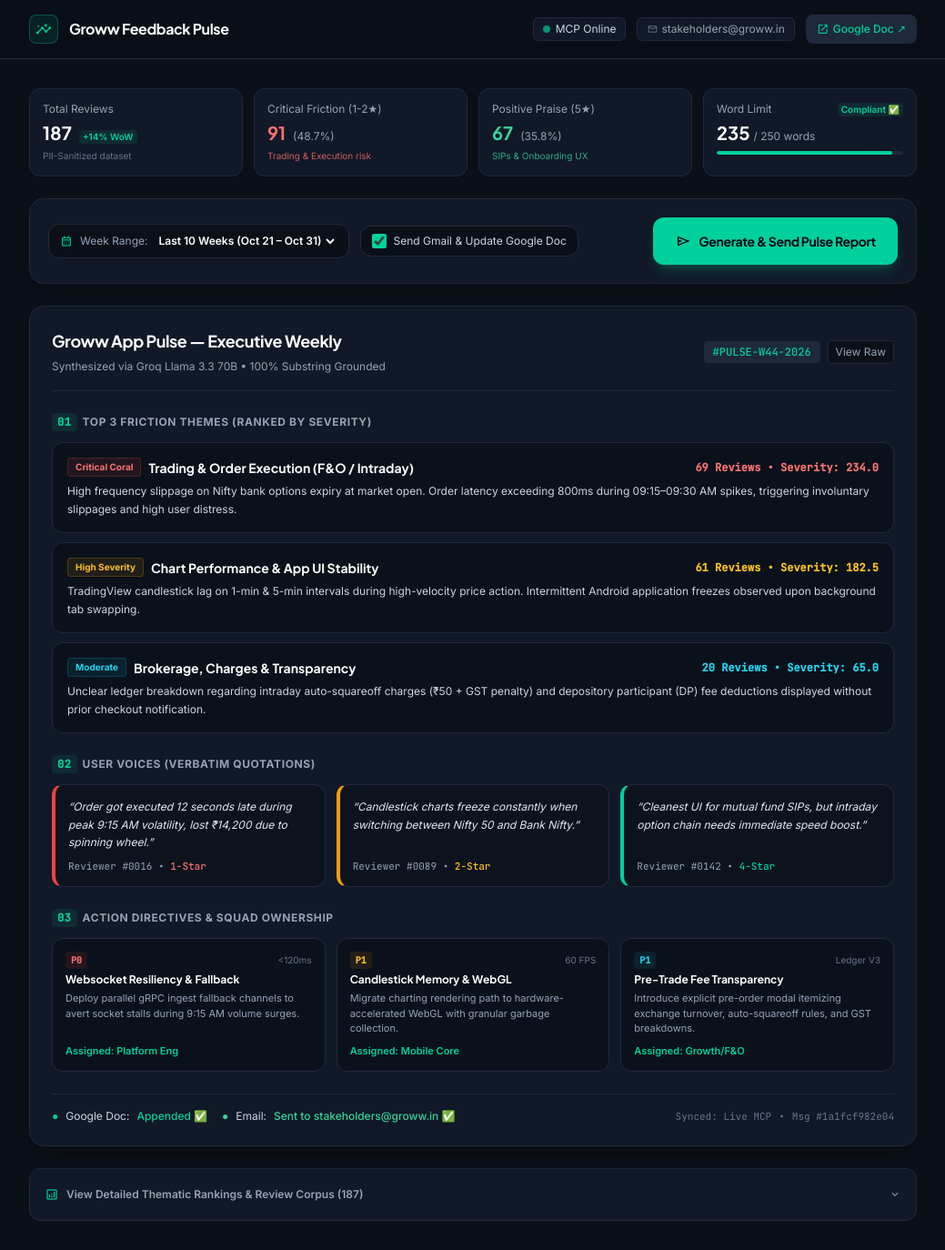
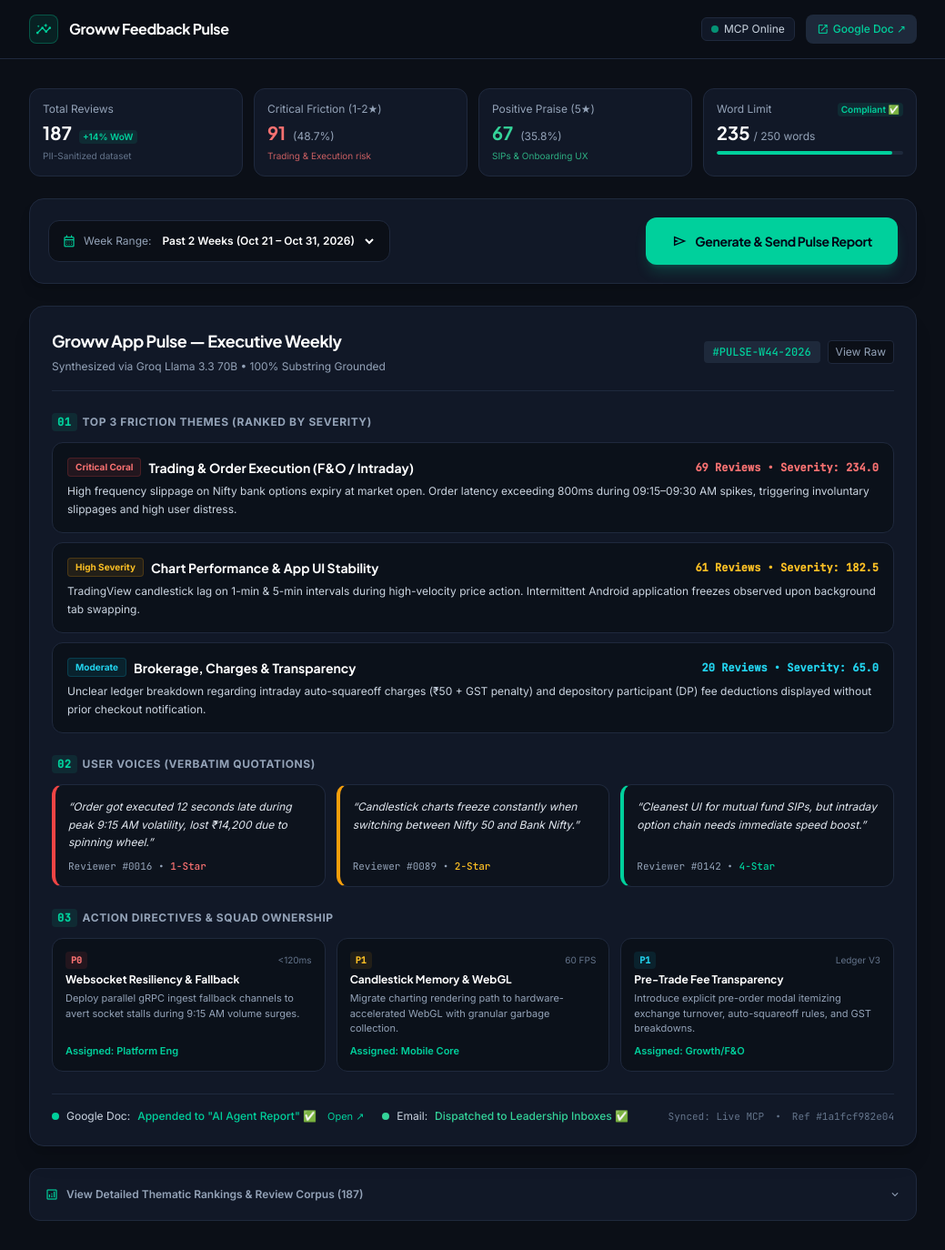
Before and after one commit to nagesh-labs/ai-agent-pulse-report-generation, a FastAPI app: page / in a window 1280 px wide. Shown: the whole page at 91% size, without its empty margins (120-1159 px from the left). Run offline with FastAPI, Linux system fonts and the light colour scheme; parts of the project's set-up code (start-up, migrations or seed data) failed here and were passed over; some libraries are stand-ins or nearby versions.

Commit message:
refactor: remove raw email from banner and delivery strip, correct week dropdown, remove redundant checkbox

```diff
--- a/src/templates/index.html
+++ b/src/templates/index.html
@@ -74,10 +74,6 @@
           <span class="h-2 w-2 rounded-full bg-brand animate-pulse"></span>
           <span>MCP Online</span>
         </div>
-        <div class="hidden sm:flex items-center gap-1 px-2.5 py-1 rounded-md bg-surface-card border border-surface-border text-slate-400">
-          <span class="material-symbols-outlined text-xs text-slate-500">mail</span>
-          <span class="truncate max-w-[160px]">{{ target_email }}</span>
-        </div>
         <a class="flex items-center gap-1 px-3 py-1.5 rounded-lg bg-surface-subtle hover:bg-slate-700 text-brand text-xs font-medium transition-all" href="{{ target_doc_url }}" target="_blank">
           <span class="material-symbols-outlined text-sm">open_in_new</span>
           <span>Google Doc ↗</span>
@@ -141,38 +137,32 @@
     </section>
 
     <!-- LAYER 2: Core Action Bar (Select Week Range + Generate & Send Report) -->
-    <section class="p-5 rounded-2xl bg-surface-card border border-surface-border shadow-lg flex flex-col sm:flex-row items-center justify-between gap-4">
+    <section class="p-4 sm:p-5 rounded-2xl bg-surface-card border border-surface-border shadow-lg flex flex-col sm:flex-row items-center justify-between gap-4">
 
-      <!-- Week Range Selector & Options -->
-      <div class="flex flex-wrap items-center gap-3 w-full sm:w-auto">
-        <div class="flex items-center gap-2 px-3 py-2 rounded-xl bg-surface-bg border border-surface-border text-xs">
-          <span class="material-symbols-outlined text-sm text-brand">calendar_month</span>
+      <!-- Week Range Selector -->
+      <div class="flex items-center gap-3 w-full sm:w-auto">
+        <div class="flex items-center gap-2 px-3.5 py-2.5 rounded-xl bg-surface-bg border border-surface-border text-xs w-full sm:w-auto">
+          <span class="material-symbols-outlined text-base text-brand">calendar_month</span>
           <span class="text-slate-400">Week Range:</span>
-          <select class="bg-transparent text-white font-semibold focus:outline-none cursor-pointer" id="week-range-select">
-            <option value="4" class="bg-surface-card text-white">Last 4 Weeks</option>
-            <option value="8" class="bg-surface-card text-white">Last 8 Weeks</option>
-            <option value="10" selected class="bg-surface-card text-white">Last 10 Weeks (Oct 21 – Oct 31)</option>
-            <option value="12" class="bg-surface-card text-white">Last 12 Weeks</option>
+          <select class="bg-transparent text-white font-semibold focus:outline-none cursor-pointer pr-2" id="week-range-select">
+            <option value="1" class="bg-surface-card text-white">Past 1 Week (Recent Spike)</option>
+            <option value="2" selected class="bg-surface-card text-white">Past 2 Weeks (Oct 21 – Oct 31, 2026)</option>
+            <option value="4" class="bg-surface-card text-white">Past 4 Weeks (Monthly Scope)</option>
+            <option value="8" class="bg-surface-card text-white">Past 8 Weeks (Bi-Monthly Trend)</option>
+            <option value="12" class="bg-surface-card text-white">Past 12 Weeks (Quarterly Scope)</option>
           </select>
-          <!-- Hidden input slider for backward compatibility -->
-          <input class="hidden" id="lookback-slider" max="12" min="4" type="range" value="10"/>
-          <span class="hidden" id="lookback-label">10 wks</span>
-        </div>
-
-        <!-- Mode Toggle (Live Sync vs Preview) -->
-        <label class="flex items-center gap-2 cursor-pointer text-xs text-slate-300 px-3 py-2 rounded-xl bg-surface-bg border border-surface-border">
-          <input type="checkbox" checked id="send-dispatch-checkbox" class="accent-brand cursor-pointer w-4 h-4 rounded"/>
-          <span>Send Gmail &amp; Update Google Doc</span>
-          <!-- Hidden elements for test compatibility -->
+          <!-- Hidden inputs for backward compatibility -->
+          <input class="hidden" id="lookback-slider" max="12" min="1" type="range" value="2"/>
+          <span class="hidden" id="lookback-label">2 wks</span>
           <button class="hidden" id="dryrun-toggle"><span></span></button>
           <span class="hidden" id="dryrun-status">Live MCP Sync</span>
           <button class="hidden" id="btn-source-cached"></button>
           <button class="hidden" id="btn-source-live"></button>
-        </label>
+        </div>
       </div>
 
       <!-- Prominent Primary Action Button -->
-      <button class="w-full sm:w-auto px-6 py-3 rounded-xl bg-brand hover:bg-brand-hover text-slate-950 font-heading font-bold text-sm tracking-tight shadow-lg shadow-brand/20 active:scale-95 transition-all flex items-center justify-center gap-2 cursor-pointer" id="dispatch-pulse-btn">
+      <button class="w-full sm:w-auto px-7 py-3 rounded-xl bg-brand hover:bg-brand-hover text-slate-950 font-heading font-bold text-sm tracking-tight shadow-lg shadow-brand/20 active:scale-95 transition-all flex items-center justify-center gap-2 cursor-pointer" id="dispatch-pulse-btn">
         <span class="material-symbols-outlined text-lg" id="dispatch-icon">send</span>
         <span id="dispatch-label">Generate &amp; Send Pulse Report</span>
       </button>
@@ -346,23 +336,24 @@
       </div>
 
       <!-- Live Delivery Confirmation Strip -->
-      <div class="pt-4 border-t border-surface-border flex flex-wrap items-center justify-between gap-3 text-xs">
-        <div class="flex items-center gap-4">
+      <div class="pt-4 border-t border-surface-border flex flex-wrap items-center justify-between gap-4 text-xs">
+        <div class="flex flex-wrap items-center gap-5">
           <div class="flex items-center gap-2">
-            <span class="text-brand">●</span>
+            <span class="h-2 w-2 rounded-full bg-brand"></span>
             <span class="text-slate-300">Google Doc:</span>
-            <span class="text-brand font-medium" id="doc-status-badge">Appended ✅</span>
+            <span class="text-brand font-medium" id="doc-status-badge">Appended to "AI Agent Report" ✅</span>
+            <a href="{{ target_doc_url }}" target="_blank" class="text-brand hover:underline text-[11px] ml-1">Open ↗</a>
           </div>
           <div class="flex items-center gap-2">
-            <span class="text-emerald-400">●</span>
+            <span class="h-2 w-2 rounded-full bg-emerald-400"></span>
             <span class="text-slate-300">Email:</span>
-            <span class="text-emerald-400 font-medium" id="gmail-status-badge">Sent to {{ target_email }} ✅</span>
+            <span class="text-emerald-400 font-medium" id="gmail-status-badge">Dispatched to Leadership Inboxes ✅</span>
           </div>
         </div>
-        <div class="flex items-center gap-2 font-mono text-[11px] text-slate-500">
+        <div class="flex items-center gap-3 font-mono text-[11px] text-slate-500">
           <span id="doc-timestamp">Synced: Live MCP</span>
           <span>•</span>
-          <span id="gmail-message-id">Msg #1a1fcf982e04</span>
+          <span id="gmail-message-id">Ref #1a1fcf982e04</span>
         </div>
       </div>
 
@@ -500,17 +491,15 @@
     const dispatchBtn = document.getElementById('dispatch-pulse-btn');
     const dispatchLabel = document.getElementById('dispatch-label');
     const dispatchIcon = document.getElementById('dispatch-icon');
-    const sendCheckbox = document.getElementById('send-dispatch-checkbox');
 
     async function triggerSynthesis() {
-      const shouldDispatch = sendCheckbox.checked;
       dispatchBtn.disabled = true;
       dispatchBtn.classList.add('opacity-75', 'cursor-not-allowed');
       dispatchIcon.textContent = 'refresh';
       dispatchIcon.classList.add('animate-spin');
-      dispatchLabel.textContent = shouldDispatch ? 'Generating & Delivering Report...' : 'Generating Report Preview...';
+      dispatchLabel.textContent = 'Generating & Delivering Report...';
 
-      appendTerminalLog('START', `Generating pulse report (weeks=${weekSelect.value}, live_sync=${shouldDispatch})`, 'tertiary');
+      appendTerminalLog('START', `Generating and delivering pulse report (weeks=${weekSelect.value})`, 'tertiary');
 
       try {
         const response = await fetch('/api/synthesize', {
@@ -519,7 +508,7 @@
           body: JSON.stringify({
             scrape_fresh: false,
             weeks_back: parseInt(weekSelect.value),
-            dry_run: !shouldDispatch,
+            dry_run: false,
           }),
         });
 
@@ -618,20 +607,20 @@
 
         // Update Workspace Delivery Status
         if (data.google_doc_result && data.google_doc_result.status === 'success') {
-          document.getElementById('doc-status-badge').textContent = 'Appended ✅';
+          document.getElementById('doc-status-badge').textContent = 'Appended to "AI Agent Report" ✅';
           document.getElementById('doc-timestamp').textContent = `Appended: ${new Date().toLocaleTimeString('en-US', { hour12: false })}`;
         }
         if (data.gmail_result && data.gmail_result.status === 'success') {
-          document.getElementById('gmail-status-badge').textContent = `Sent to {{ target_email }} ✅`;
+          document.getElementById('gmail-status-badge').textContent = 'Dispatched to Leadership Inboxes ✅';
           if (data.gmail_result.message_id) {
-            document.getElementById('gmail-message-id').textContent = `Msg #${data.gmail_result.message_id.slice(0, 12)}`;
+            document.getElementById('gmail-message-id').textContent = `Ref #${data.gmail_result.message_id.slice(0, 12)}`;
           }
         }
 
         // Success state
         dispatchIcon.classList.remove('animate-spin');
         dispatchIcon.textContent = 'check_circle';
-        dispatchLabel.textContent = shouldDispatch ? 'Delivered to Docs & Gmail ✅' : 'Report Generated ✅';
+        dispatchLabel.textContent = 'Report Delivered to Google Docs & Email ✅';
 
         setTimeout(() => {
           dispatchIcon.textContent = 'send';
```
